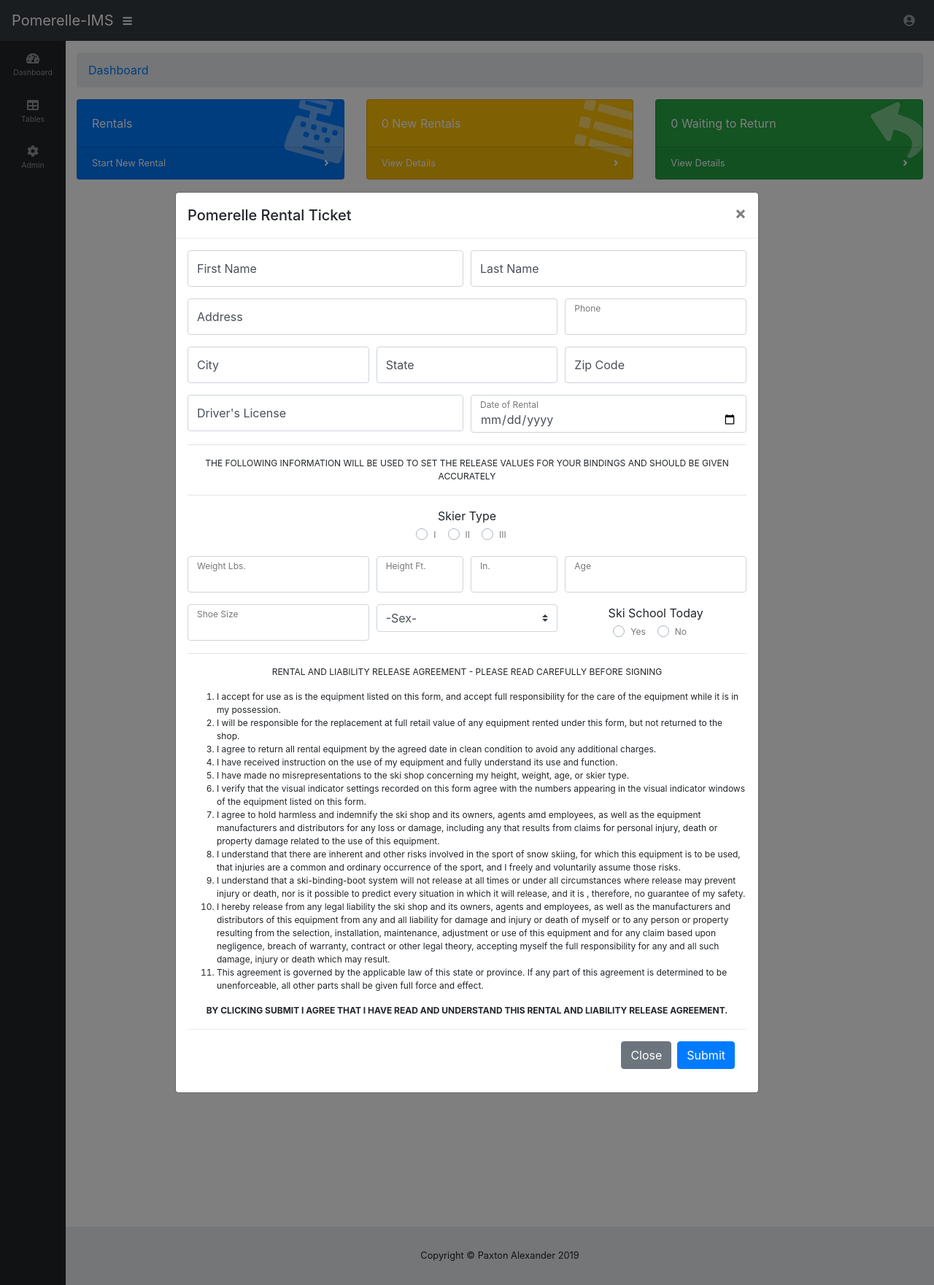
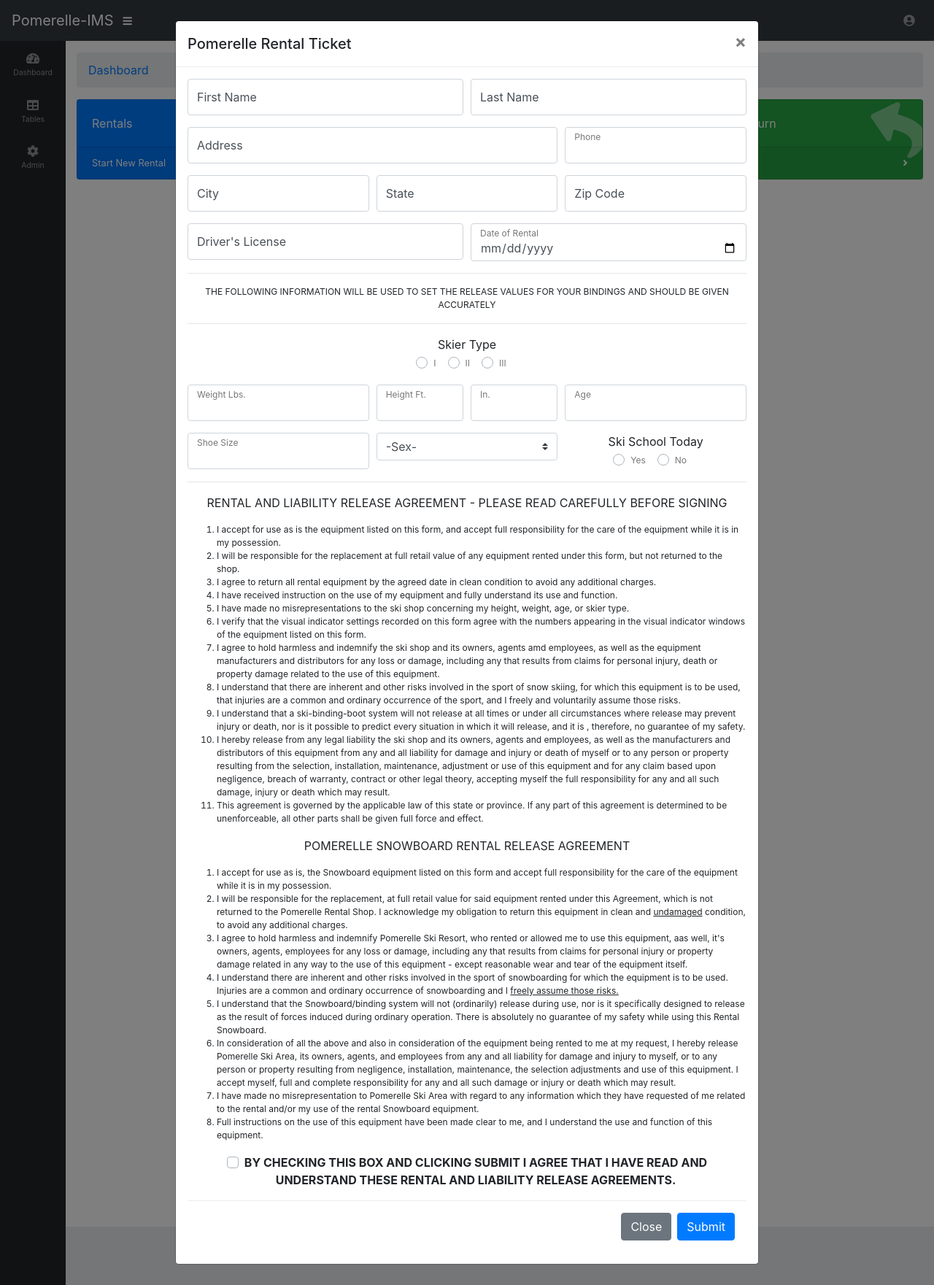
Before and after one commit to Palexander21/Pomerelle-IMS, a Node server app: page / in a window 1280 px wide, after a click on "Start New Rental". Shown: the whole page at 73% size. Run offline with Node 20, Linux system fonts and the light colour scheme; data that the repository does not hold is empty; some libraries are stand-ins or nearby versions.

Commit message:
Finish release form

```diff
--- a/views/index.pug
+++ b/views/index.pug
@@ -163,7 +163,7 @@ block content
                                             label.custom-control-label(for='skiSchoolNo') No
 
                         hr
-                        p.text-center.font-12 RENTAL AND LIABILITY RELEASE AGREEMENT - PLEASE READ CAREFULLY BEFORE SIGNING
+                        p.text-center RENTAL AND LIABILITY RELEASE AGREEMENT - PLEASE READ CAREFULLY BEFORE SIGNING
                             ol.font-12.text-left
                                 li I accept for use as is the equipment listed on this form, and accept full responsibility for the care of the equipment while it is in my possession.
                                 li I will be responsible for the replacement at full retail value of any equipment rented under this form, but not returned to the shop.
@@ -176,8 +176,24 @@ block content
                                 li I understand that a ski-binding-boot system will not release at all times or under all circumstances where release may prevent injury or death, nor is it possible to predict every situation in which it will release, and it is , therefore, no guarantee of my safety.
                                 li I hereby release from any legal liability the ski shop and its owners, agents and employees, as well as the manufacturers and distributors of this equipment from any and all liability for damage and injury or death of myself or to any person or property resulting from the selection, installation, maintenance, adjustment or use of this equipment and for any claim based upon negligence, breach of warranty, contract or other legal theory, accepting myself the full responsibility for any and all such damage, injury or death which may result.
                                 li This agreement is governed by the applicable law of this state or province. If any part of this agreement is determined to be unenforceable, all other parts shall be given full force and effect.
-                            p.text-center.font-12
-                                strong BY CLICKING SUBMIT I AGREE THAT I HAVE READ AND UNDERSTAND THIS RENTAL AND LIABILITY RELEASE AGREEMENT.
+                            p.text-center POMERELLE SNOWBOARD RENTAL RELEASE AGREEMENT
+                            ol.font-12.text-left
+                                li I accept for use as is, the Snowboard equipment listed on this form and accept full responsibility for the care of the equipment while it is in my possession.
+                                li I will be responsible for the replacement, at full retail value for said equipment rented under this Agreement, which is not returned to the Pomerelle Rental Shop. I acknowledge my obligation to return this equipment in clean and #[u undamaged] condition, to avoid any additional charges.
+                                li I agree to hold harmless and indemnify Pomerelle Ski Resort, who rented or allowed me to use this equipment, aas well, it's owners, agents, employees for any loss or damage, including any that results from claims for personal injury or property damage related in any way to the use of this equipment - except reasonable wear and tear of the equipment itself.
+                                li I understand there are inherent and other risks involved in the sport of snowboarding for which the equipment is to be used. Injuries are a common and ordinary occurrence of snowboarding and I #[u freely assume those risks.]
+                                li I understand that the Snowboard/binding system will not (ordinarily) release during use, nor is it specifically designed to release as the result of forces induced during ordinary operation. There is absolutely no guarantee of my safety while using this Rental Snowboard.
+                                li In consideration of all the above and also in consideration of the equipment being rented to me at my request, I hereby release Pomerelle Ski Area, its owners, agents, and employees from any and all liability for damage and injury to myself, or to any person or property resulting from negligence, installation, maintenance, the selection adjustments and use of this equipment. I accept myself, full and complete responsibility for any and all such damage or injury or death which may result.
+                                li I have made no misrepresentation to Pomerelle Ski Area with regard to any information which they have requested of me related to the rental and/or my use of the rental Snowboard equipment.
+                                li Full instructions on the use of this equipment have been made clear to me, and I understand the use and function of this equipment.
+
+                            .form
+                                .form-group.text-center
+                                    .form-label-group
+                                        .custom-control.custom-checkbox.custom-control
+                                            input#inputReturned.custom-control-input(type='checkbox' name='returned' required=true)
+                                            label.custom-control-label(for='inputReturned')
+                                            strong BY CHECKING THIS BOX AND CLICKING SUBMIT I AGREE THAT I HAVE READ AND UNDERSTAND THESE RENTAL AND LIABILITY RELEASE AGREEMENTS.
 
 
                         .modal-footer
```
Also changed, not shown: views/rentals.pug (+17 -2 lines).
